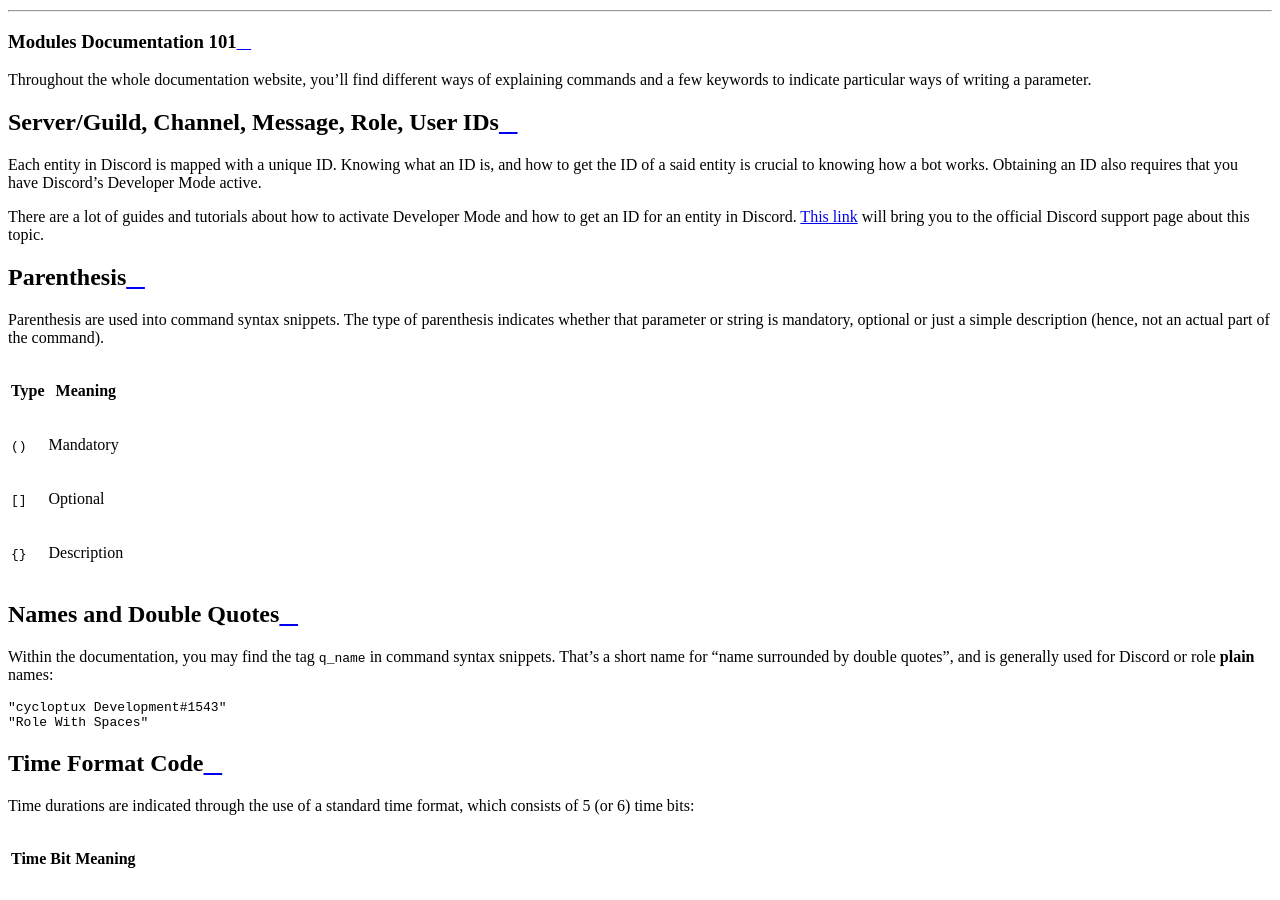
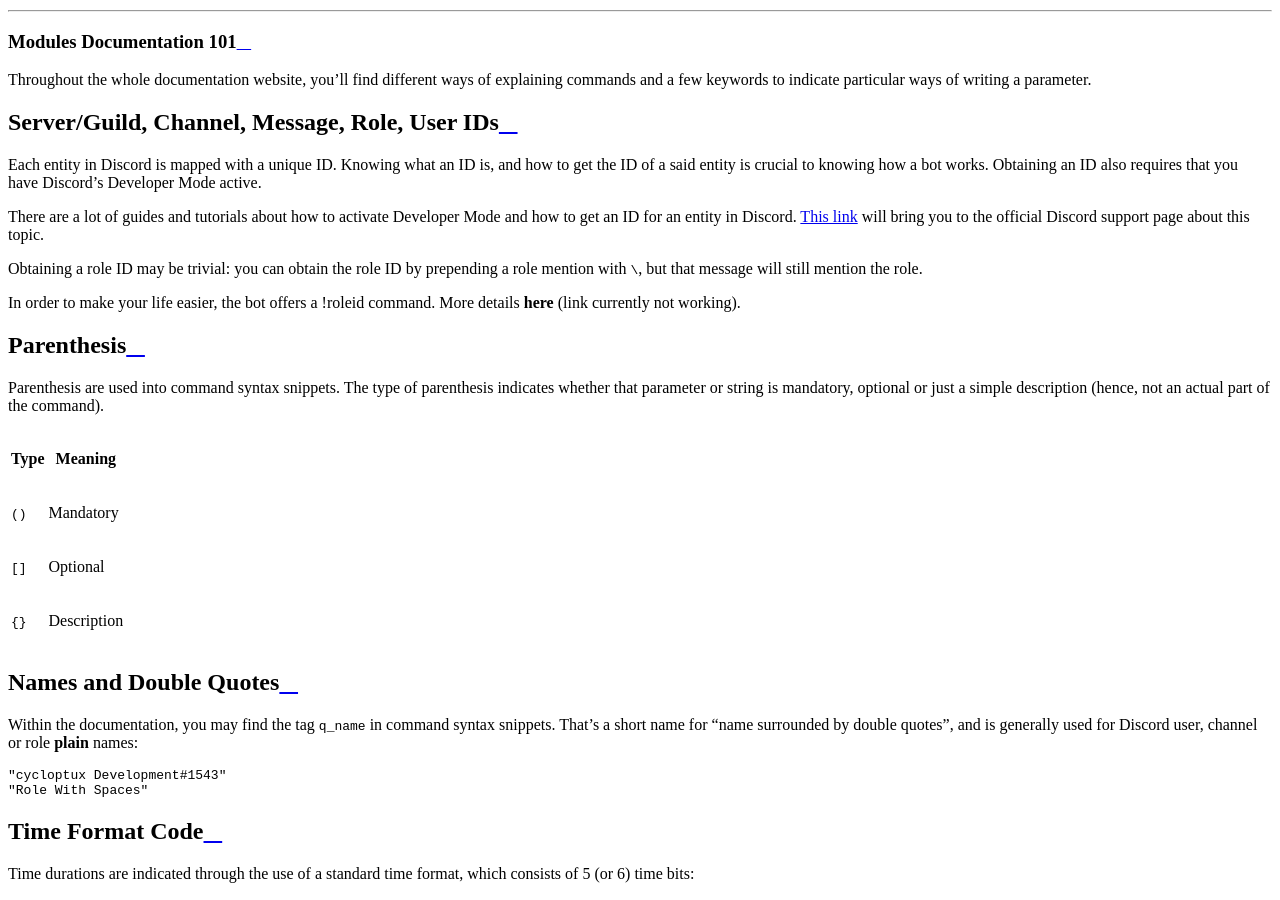
Before and after one commit to cycloptux/GiselleBot-Documentation, a Sphinx documentation site: the page built from docs/source/modules-docs.rst, in a window 1280 px wide and 900 px high, scrolled down 667 px. Built offline with Sphinx 7.4.7 and the Read the Docs theme 2.0.0, drawn with Linux system fonts in a browser that asks for light colours.

Commit message:
Modules Documentation 101 page updated.

```diff
--- a/docs/source/modules-docs.rst
+++ b/docs/source/modules-docs.rst
@@ -10,6 +10,10 @@ Server/Guild, Channel, Message, Role, User IDs
 Each entity in Discord is mapped with a unique ID. Knowing what an ID is, and how to get the ID of a said entity is crucial to knowing how a bot works. Obtaining an ID also requires that you have Discord's Developer Mode active.
 
 There are a lot of guides and tutorials about how to activate Developer Mode and how to get an ID for an entity in Discord. `This link <https://support.discordapp.com/hc/en-us/articles/206346498-Where-can-I-find-my-User-Server-Message-ID->`_ will bring you to the official Discord support page about this topic.
+
+Obtaining a role ID may be trivial: you can obtain the role ID by prepending a role mention with ``\``, but that message will still mention the role.
+
+In order to make your life easier, the bot offers a |bot_prefix|\ roleid command. More details **here** (link currently not working).
 
 Parenthesis
 ===========
@@ -29,7 +33,7 @@ Parenthesis are used into command syntax snippets. The type of parenthesis indic
 Names and Double Quotes
 =======================
 
-Within the documentation, you may find the tag ``q_name`` in command syntax snippets. That's a short name for "name surrounded by double quotes", and is generally used for Discord or role **plain** names:
+Within the documentation, you may find the tag ``q_name`` in command syntax snippets. That's a short name for "name surrounded by double quotes", and is generally used for Discord user, channel or role **plain** names:
 
 .. parsed-literal::
 
```
